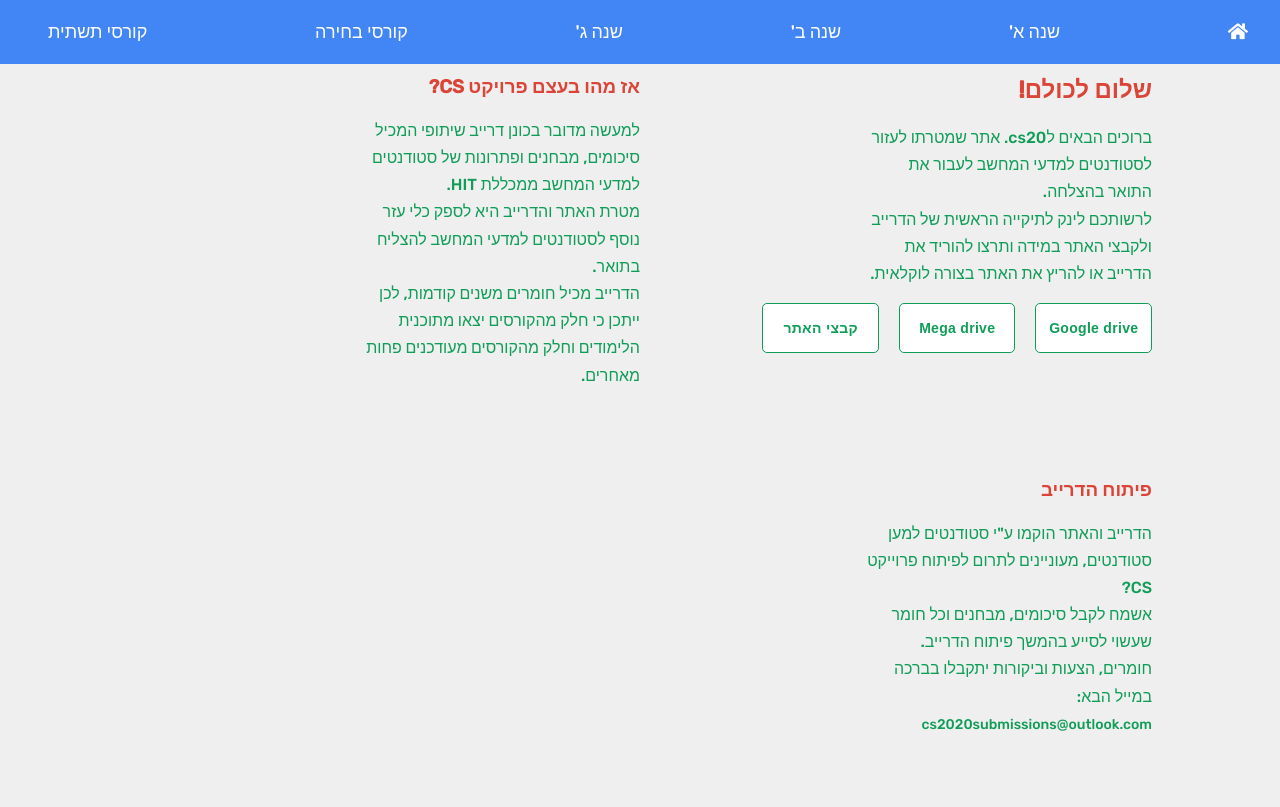
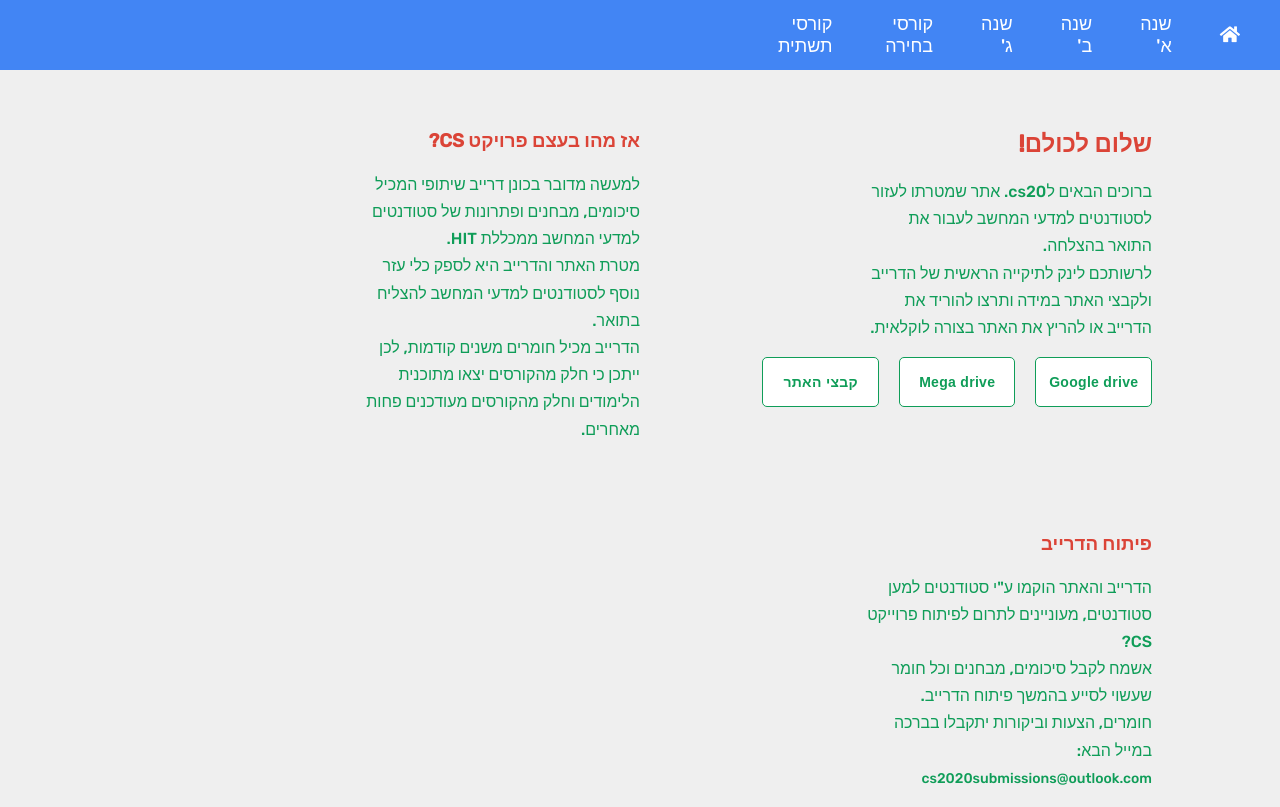
Before and after one commit to Gal94/cs2020, a React (Create React App) app: page / in a window 1280 px wide. Built offline with nearby package versions, Linux system fonts and the light colour scheme.

Commit message:
Update header.styles.scss

```diff
--- a/src/components/header/header.styles.scss
+++ b/src/components/header/header.styles.scss
@@ -1,17 +1,17 @@
 .wide {
   display: flex;
   flex-direction: column;
-  align-items: center;
   justify-content: space-between;
-  height: 4rem;
+  margin-bottom: 3rem;
+  height: 70px;
   background-color: #4285F4;
-  place-content: center;
+
 
     .burger-icon {
       display: none;
       cursor: pointer;
-      // margin-right: 45px;
-      // margin-top: 15px;
+      margin-right: 45px;
+      margin-top: 15px;
       border: 1px solid white;
       border-radius: 6px;
       width: 50px;
@@ -41,34 +41,21 @@
     }
 
     .options {
+      width: 40%;
       height: 100%;
-      width: 95%;
       display: flex;
+      margin-right: 1rem;
       align-items: center;
-      justify-content: space-between;
+
       @media screen and (max-width:561px){
         display: none;
       }
-      .links{
-        margin:auto;
-      }
-      $logo_size: 24px;
-      .dummy_div{
-        width: $logo_size;
-        height: $logo_size;
-      }
-      .home_logo{
-        a{
-          font-size: $logo_size;
-          color:white;
-        }
-      }
+
       .option {
         color: white;
         cursor: pointer;
         font-size: 18px;
-        // margin: 1.5rem;
-        margin-left: 1rem;
+        margin: 1.5rem;
         font-weight: 500;
         opacity: 1;
         transition: 0.5s;
```
